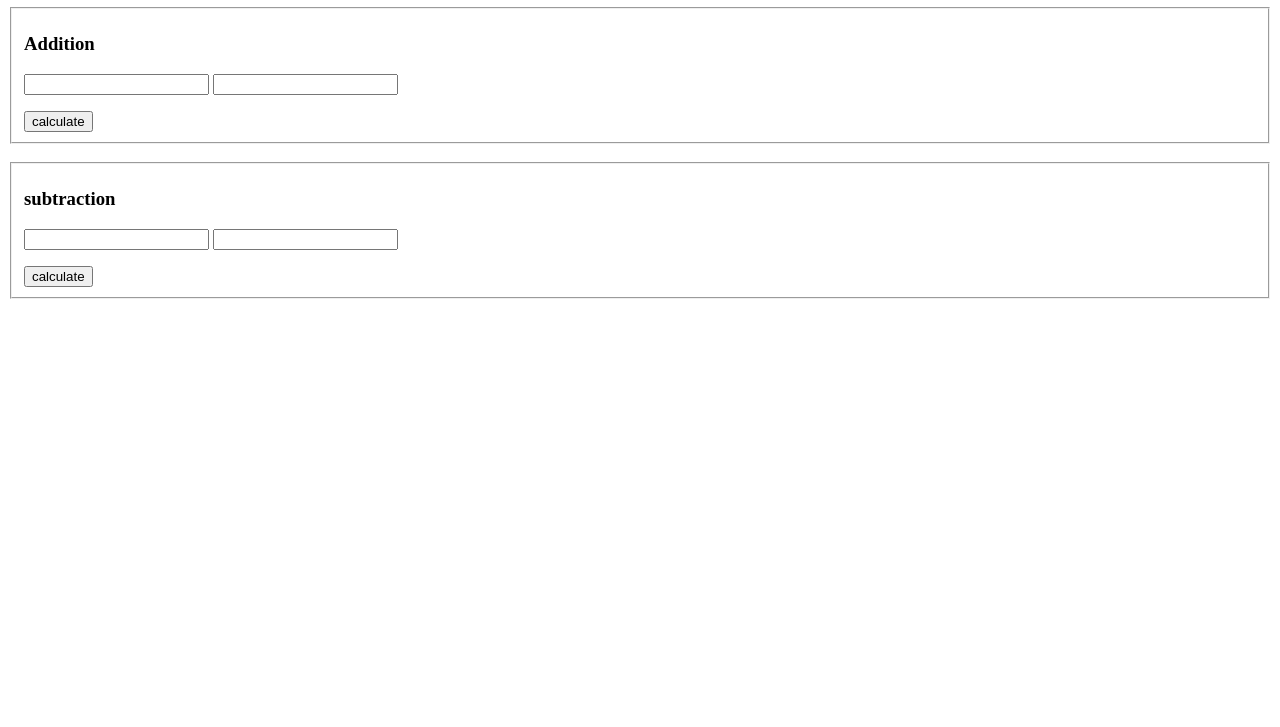
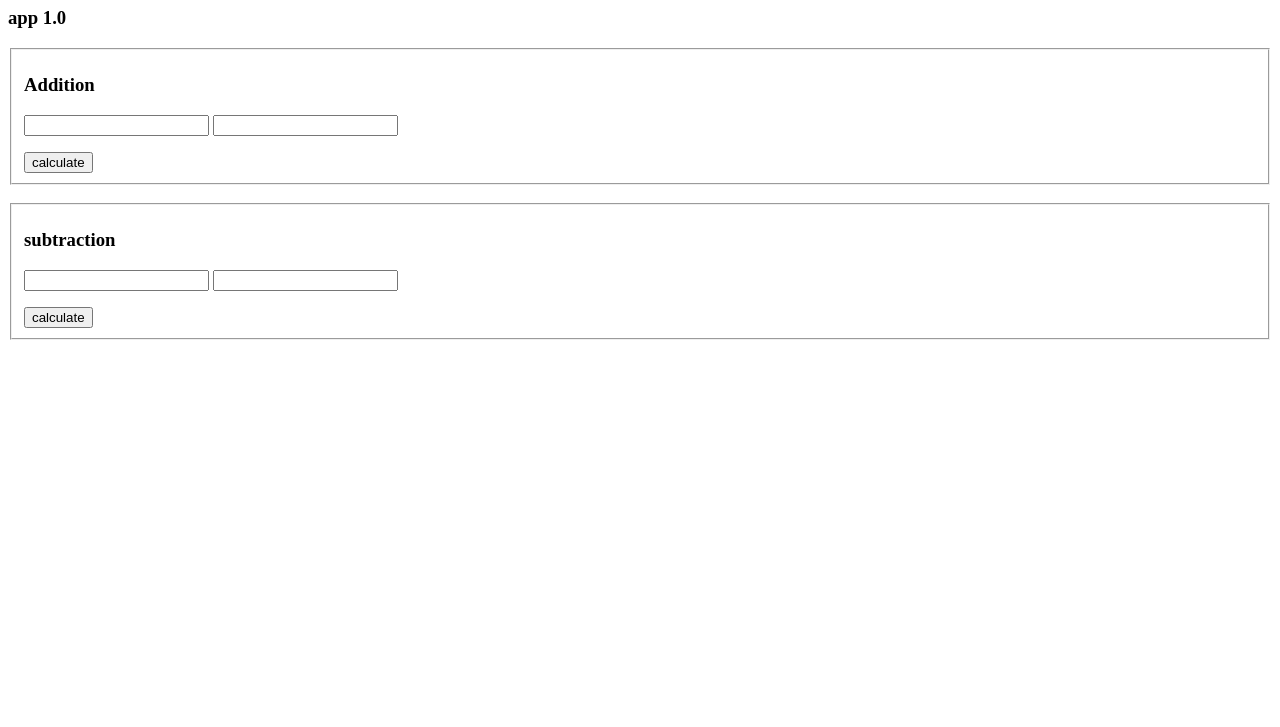
Before and after one commit to dscaksu/git-review, a plain HTML site: page index.html in a window 1280 px wide. Shown: the part 73-800 px from the top of the page. Drawn offline with Linux system fonts and the light colour scheme.

Commit message:
just slight addition

```diff
--- a/index.html
+++ b/index.html
@@ -12,6 +12,7 @@
 </style>
 <body>
     <h1>Simple App</h1>
+    <h3>app 1.0</h3>
     <form action="">
         <fieldset>
         <h3>Addition</h3>
```
